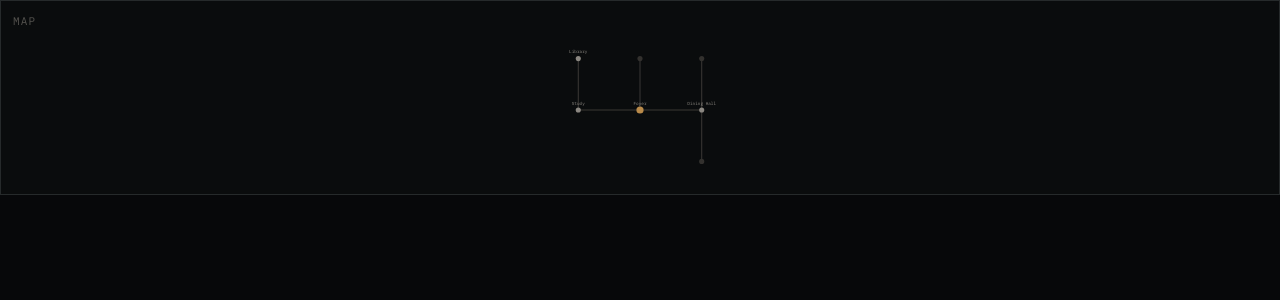
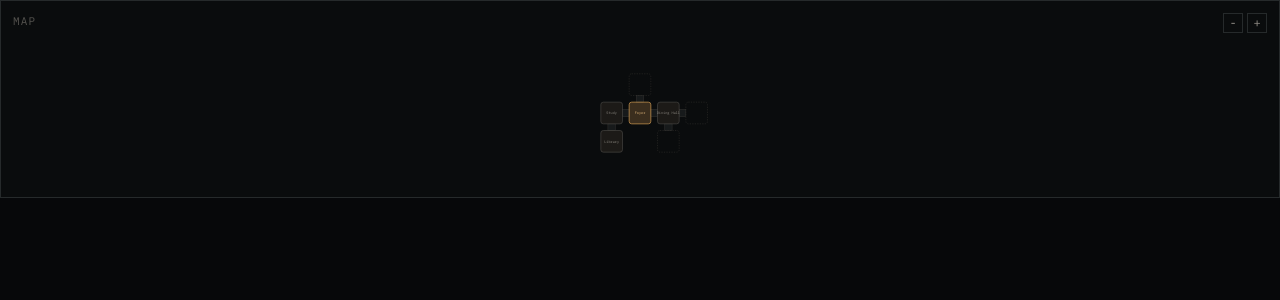
Before and after one commit to keerts08/dreadpath, a Next.js app: page /test in a window 1280 px wide. Shown: the top 300 px of the page. Built offline with nearby package versions, Linux system fonts and the light colour scheme.

Commit message:
wayy better map ui

```diff
--- a/components/map-panel.tsx
+++ b/components/map-panel.tsx
@@ -1,11 +1,46 @@
 "use client";
 
 import { RoomId } from "@/game/types";
-import { MAP_EDGES, ROOM_MAP_POS } from "@/game/mapLayout";
+import { MAP_EDGES, MAP_GRID } from "@/game/mapLayout";
 import { ROOMS } from "@/game/world";
+import React, { useRef, useState } from "react";
+
+const CELL = 52;
+const GAP = 16;
+const UNIT = CELL + GAP;
+const BRIDGE = 18;
+const MIN_ZOOM = 0.7;
+const MAX_ZOOM = 2.4;
+const BASE_HALF = 190;
 
 function shortName(id: RoomId) {
   return ROOMS[id].name.replace(/^The /, "");
+}
+
+function bridgeRect(a: RoomId, b: RoomId) {
+  const ga = MAP_GRID[a];
+  const gb = MAP_GRID[b];
+  const dc = gb.col - ga.col;
+  const dr = gb.row - ga.row;
+  if (dc === 1 || dc === -1) {
+    const left = dc === 1 ? ga : gb;
+    return {
+      x: left.col * UNIT + CELL / 2,
+      y: left.row * UNIT - BRIDGE / 2,
+      w: GAP,
+      h: BRIDGE,
+    };
+  }
+  if (dr === 1 || dr === -1) {
+    const top = dr === 1 ? ga : gb;
+    return {
+      x: top.col * UNIT - BRIDGE / 2,
+      y: top.row * UNIT + CELL / 2,
+      w: BRIDGE,
+      h: GAP,
+    };
+  }
+  return null;
 }
 
 export default function MapPanel({
@@ -15,6 +50,22 @@ export default function MapPanel({
   currentRoom: RoomId;
   visitedRooms: RoomId[];
 }) {
+  const [zoom, setZoom] = useState(1.1);
+  const [pan, setPan] = useState({ x: 0, y: 0 });
+  const svgRef = useRef<SVGSVGElement>(null);
+  const drag = useRef<{
+    startX: number;
+    startY: number;
+    panX: number;
+    panY: number;
+  } | null>(null);
+
+  const [prevRoom, setPrevRoom] = useState(currentRoom);
+  if (currentRoom !== prevRoom) {
+    setPrevRoom(currentRoom);
+    setPan({ x: 0, y: 0 });
+  }
+
   const visited = new Set(visitedRooms);
   const known = new Set(visited);
   for (const { a, b } of MAP_EDGES) {
@@ -22,43 +73,122 @@ export default function MapPanel({
     if (visited.has(b)) known.add(a);
   }
 
+  const half = BASE_HALF / zoom;
+  const cx = MAP_GRID[currentRoom].col * UNIT - pan.x;
+  const cy = MAP_GRID[currentRoom].row * UNIT - pan.y;
+  const viewBox = `${cx - half} ${cy - half} ${half * 2} ${half * 2}`;
+
+  const onPointerDown = (e: React.PointerEvent<SVGSVGElement>) => {
+    (e.target as Element).setPointerCapture(e.pointerId);
+    drag.current = {
+      startX: e.clientX,
+      startY: e.clientY,
+      panX: pan.x,
+      panY: pan.y,
+    };
+  };
+
+  const onPointerMove = (e: React.PointerEvent<SVGSVGElement>) => {
+    if (!drag.current || !svgRef.current) return;
+    const rect = svgRef.current.getBoundingClientRect();
+    const unitsPerPx = (half * 2) / rect.width;
+    const dx = (e.clientX - drag.current.startX) * unitsPerPx;
+    const dy = (e.clientY - drag.current.startY) * unitsPerPx;
+    setPan({ x: drag.current.panX + dx, y: drag.current.panY + dy });
+  };
+
+  const endDrag = () => {
+    drag.current = null;
+  };
+
   return (
     <div className="border border-line bg-panel/60 p-3">
-      <p className="text-[11px] tracking-widest text-ink-faint mb-2">MAP</p>
-      <svg viewBox="0 0 320 280" className="w-full h-36">
+      <div className="flex item-center justify-between mb-2">
+        <p className="text-[11px] tracking-widest text-ink-faint">MAP</p>
+        <div className="flex gap-1">
+          <button
+            onClick={() =>
+              setZoom((z) => Math.max(MIN_ZOOM, +(z - 0.35).toFixed(2)))
+            }
+            className="h-5 w-5 border border-line text-ink-dim hover:border-amber hover:text-amber text-xs leading-none"
+            aria-label="Zoom out"
+          >
+            -
+          </button>
+          <button
+            onClick={() =>
+              setZoom((z) => Math.min(MAX_ZOOM, +(z + 0.35).toFixed(2)))
+            }
+            className="h-5 w-5 border border-line text-ink-dim hover:border-amber hover:text-amber text-xs leading-none"
+            aria-label="Zoom in"
+          >
+            +
+          </button>
+        </div>
+      </div>
+
+      <svg
+        ref={svgRef}
+        viewBox={viewBox}
+        className="w-full h-36 overflow-hidden cursor-grab active-cursor-grabbing touch-none"
+        onPointerDown={onPointerDown}
+        onPointerMove={onPointerMove}
+        onPointerUp={endDrag}
+        onPointerLeave={endDrag}
+      >
         {MAP_EDGES.filter(({ a, b }) => known.has(a) && known.has(b)).map(
-          ({ a, b }) => (
-            <line
-              key={`${a}-${b}`}
-              x1={ROOM_MAP_POS[a].x}
-              y1={ROOM_MAP_POS[a].y}
-              x2={ROOM_MAP_POS[b].x}
-              y2={ROOM_MAP_POS[b].y}
-              stroke="#3a3835"
-              strokeWidth={2}
-            />
-          ),
+          ({ a, b }) => {
+            const r = bridgeRect(a, b);
+            if (!r) return null;
+            return (
+              <rect
+                key={`${a}-${b}`}
+                x={r.x}
+                y={r.y}
+                width={r.w}
+                height={r.h}
+                fill="#171a1b"
+                stroke="#3a3835"
+                strokeWidth={1}
+              />
+            );
+          },
         )}
+
         {Array.from(known).map((id) => {
-          const { x, y } = ROOM_MAP_POS[id];
+          const { col, row } = MAP_GRID[id];
+          const x = col * UNIT - CELL / 2;
+          const y = row * UNIT - CELL / 2;
           const isCurrent = id === currentRoom;
           const isVisited = visited.has(id);
-
           return (
             <g key={id}>
-              <circle
-                cx={x}
-                cy={y}
-                r={isCurrent ? 7 : 5}
-                fill={isCurrent ? "#b98a4a" : isVisited ? "#8b8781" : "#33312e"}
+              <rect
+                x={x}
+                y={y}
+                width={CELL}
+                height={CELL}
+                rx={6}
+                fill={
+                  isCurrent
+                    ? "rgba(185,138,74,0.28)"
+                    : isVisited
+                      ? "#1c1a17"
+                      : "transparent"
+                }
+                stroke={
+                  isCurrent ? "#b98a4a" : isVisited ? "#55534f" : "#33312e"
+                }
+                strokeWidth={isCurrent ? 2 : 1.3}
+                strokeDasharray={isVisited ? undefined : "3 3"}
               />
               {isVisited && (
                 <text
-                  x={x}
-                  y={y - 10}
+                  x={col * UNIT}
+                  y={row * UNIT + 3}
                   textAnchor="middle"
-                  fontSize="8.5"
-                  fill="#8b8781"
+                  fontSize={8.5}
+                  fill={isCurrent ? "#e0b57a" : "#8b8781"}
                 >
                   {shortName(id)}
                 </text>
--- a/components/room-canvas.tsx
+++ b/components/room-canvas.tsx
@@ -14,9 +14,11 @@ const PLAYER_RADIUS = 15;
 const ENTITY_RADIUS = 22;
 const CAPTURE_RADIUS = PLAYER_RADIUS + ENTITY_RADIUS - 6;
 const INTERACT_PAD = 18;
-const ENTITY_ACTIVATION_DISTANCE = 45;
+const ENTITY_ACTIVATION_DISTANCE = 32;
 const RUN_NOISE_INTERVAL_MS = 850;
 const SPAWN_GRACE_FRAMES = 24;
+const LIGHT_INNER_RADIUS = 65;
+const LIGHT_OUTER_RADIUS = 190;
 
 const PALETTE_FILL: Record<RoomDef["palette"], { bg: string; wall: string }> = {
   amber: { bg: "#150f09", wall: "#2a1f10" },
@@ -77,6 +79,7 @@ export default function RoomCanvas({
   const renderedEntityPos = useRef<Vec2>({ ...layout.entitySpawn });
   const renderedEntityOpacity = useRef(0);
   const spawnFrameCount = useRef(0)
+  const lightJitter = useRef(0)
 
   const lastFrameAt = useRef<number | null>(null);
   const rafId = useRef<number | null>(null);
@@ -254,6 +257,7 @@ export default function RoomCanvas({
         idealPos,
         0.05,
       );
+      lightJitter.current = Math.sin(t / 340) * 6 +Math.sin(t/ 97) * 3;
       renderedEntityOpacity.current +=
         ((active ? 1 : 0) - renderedEntityOpacity.current) * 0.06;
 
@@ -280,6 +284,7 @@ export default function RoomCanvas({
         renderedEntityOpacity.current,
         resolvedHotspots,
         flags,
+        lightJitter.current,
       );
       rafId.current = requestAnimationFrame(frame);
     };
@@ -318,6 +323,7 @@ function draw(
   entityOpacity: number,
   resolvedHotspots: string[],
   flags: Record<string, boolean>,
+  lightJitter: number,
 ) {
   const palette = PALETTE_FILL[room.palette];
   const { width, height } = layout;
@@ -387,6 +393,22 @@ function draw(
       hz.zone.y - 10,
     );
   }
+
+  const inner = Math.max(20, LIGHT_INNER_RADIUS + lightJitter);
+  const outer = LIGHT_OUTER_RADIUS + lightJitter;
+  const dark = ctx.createRadialGradient(
+    player.x,
+    player.y,
+    inner,
+    player.x,
+    player.y,
+    outer,
+  );
+  dark.addColorStop(0, "rgba(3,2,4,0)");
+  dark.addColorStop(0.6, "rgba(3,2,4,0.55)");
+  dark.addColorStop(1, "rgba(3,2,4,0.97)");
+  ctx.fillStyle = dark;
+  ctx.fillRect(0, 0, width, height);
 }
 
 function shortDoorLabel(label: string) {
--- a/game/mapLayout.ts
+++ b/game/mapLayout.ts
@@ -1,17 +1,17 @@
 import { RoomId } from "./types";
 import { ROOMS } from "./world";
 
-export const ROOM_MAP_POS: Record<RoomId, { x: number; y: number }> = {
-  foyer: { x: 160, y: 140 },
-  study: { x: 40, y: 140 },
-  library: { x: 40, y: 40 },
-  diningHall: { x: 280, y: 140 },
-  kitchen: { x: 280, y: 40 },
-  cellar: { x: 280, y: 240 },
-  hallway: { x: 160, y: 40 },
-  bathroom: { x: 60, y: 240 },
-  bedroom: { x: 260, y: 240 },
-  attic: { x: 160, y: 240 },
+export const MAP_GRID: Record<RoomId, { col: number; row: number }> = {
+  foyer: { col: 0, row: 0 },
+  study: { col: -1, row: 0 },
+  library: { col: -1, row: 1 },
+  diningHall: { col: 1, row: 0 },
+  kitchen: { col: 2, row: 0 },
+  cellar: { col: 1, row: 1 },
+  hallway: { col: 0, row: -1 },
+  bathroom: { col: -1, row: -1 },
+  bedroom: { col: 1, row: -1 },
+  attic: { col: 0, row: -2 },
 };
 
 export interface MapEdge {
--- a/game/world.ts
+++ b/game/world.ts
@@ -144,7 +144,6 @@ export const ROOMS: Record<string, RoomDef> = {
         examineText:
           "A heavy iron key, orange with rust, sitting in the open drawer.",
         requiresFlag: "drawerOpen",
-        lockedText: "The drawer is still stuck shut.",
         givesItem: "rustyKey",
         resolveText: "You pocket the key.",
         noise: "low",
@@ -155,7 +154,6 @@ export const ROOMS: Record<string, RoomDef> = {
         examineText:
           "A page torn from a journal, hidden under the drawer's lining.",
         requiresFlag: "drawerOpen",
-        lockedText: "The drawer is still stuck shut.",
         givesItem: "journalPage1",
         setsFlag: "page1Read",
         resolveText: "You read it once, twice, and wish you hadn't.",
```
Also changed, not shown: components/furniture-art.tsx (added).
